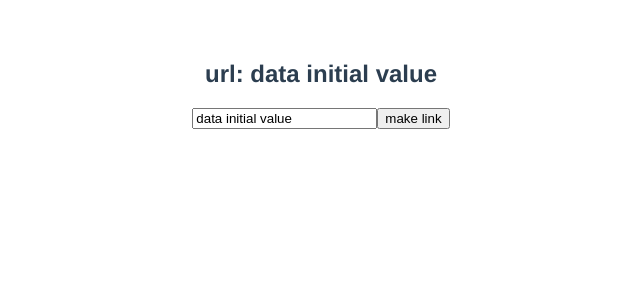
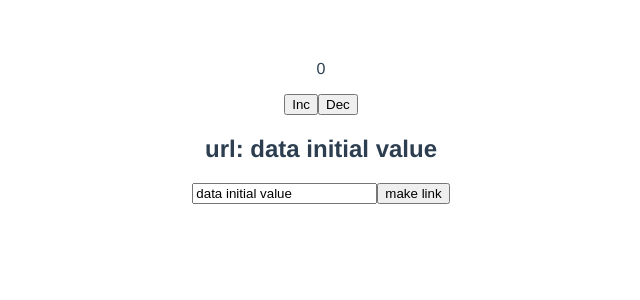
Before and after one commit to rowaxl/vue_super_sample, a Vue app: page / in a window 1280 px wide. Shown: the top 300 px of the page, without its empty margins (319-959 px from the left). Built offline with nearby package versions, Linux system fonts and the light colour scheme.

Commit message:
add counter sample

```diff
--- /dev/null
+++ b/src/components/Counter.vue
@@ -0,0 +1,26 @@
+<template>
+    <div>
+        <p>{{ counter }}</p>
+        <button v-on:click="increment">Inc</button>
+        <button v-on:click="decrement">Dec</button>
+    </div>
+</template>
+
+<script>
+export default {
+    name: 'Counter',
+    data: function() {
+        return {
+            counter: 0
+        }
+    },
+    methods: {
+        increment: function () {
+            this.counter = ++this.counter;
+        },
+        decrement: function () {
+            this.counter = --this.counter;
+        }
+    }
+}
+</script>
--- a/src/components/HelloWorld.vue
+++ b/src/components/HelloWorld.vue
@@ -1,5 +1,6 @@
 <template>
   <div class="hello">
+    <Counter />
     <h2>url: {{ text }}</h2>
     <input type="text" v-on:input="changeText" v-bind:value="text" />
     <button v-on:click="updateLink">make link</button>
@@ -9,11 +10,13 @@
 
 <script>
 import Link from './Link.vue';
+import Counter from './Counter';
 
 export default {
   name: 'HelloWorld',
   components: {
-    Link
+    Link,
+    Counter
   },
   data: function() {
     return {
```
